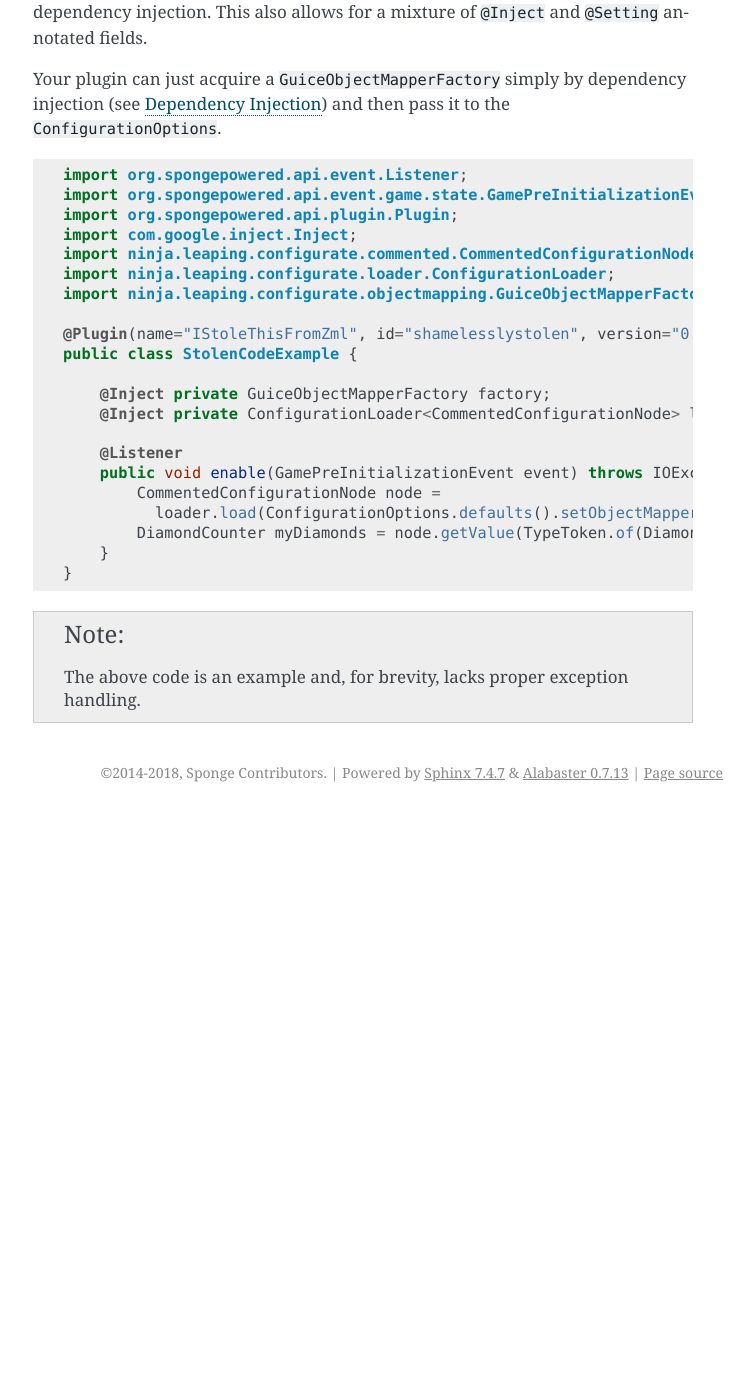
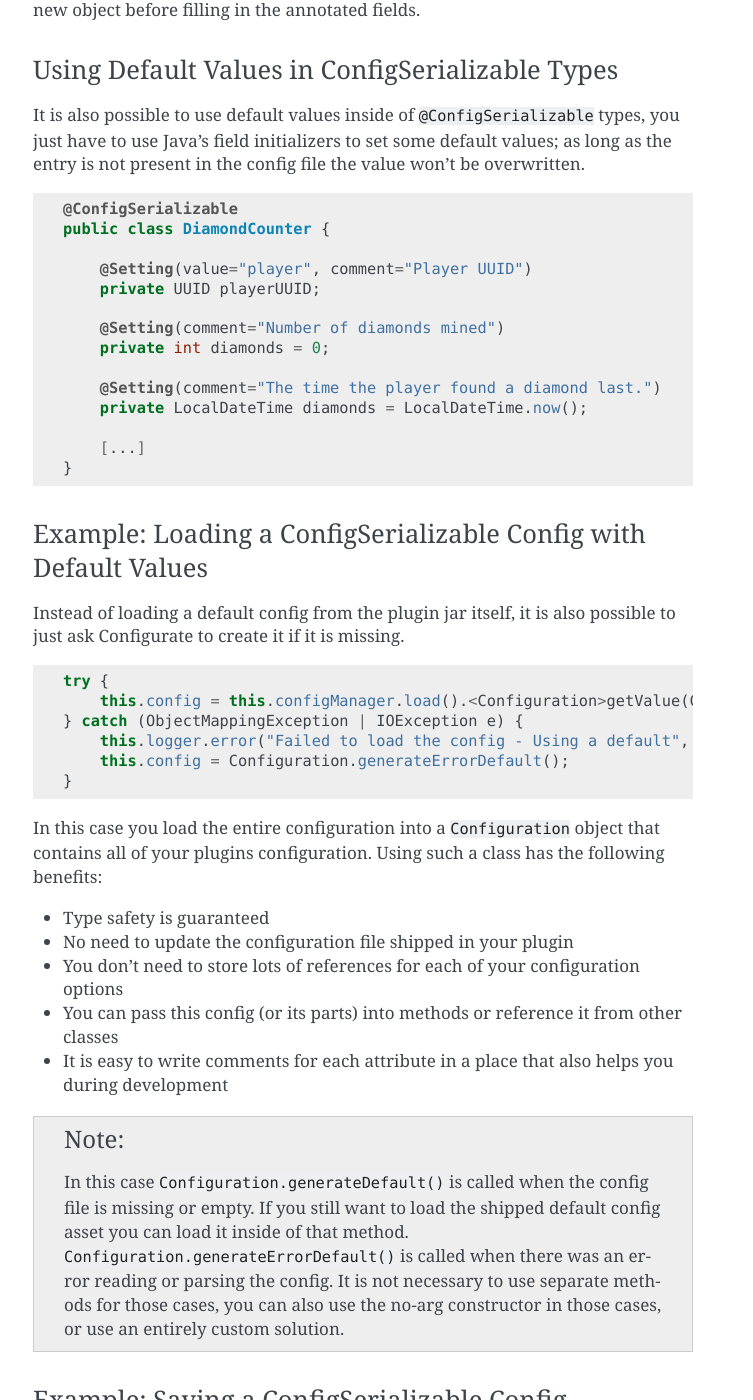
Before and after one commit to SpongePowered/SpongeDocs, a Sphinx documentation site: the page built from source/plugin/configuration/serialization.rst, in a window 1280 px wide and 1400 px high, scrolled down 3466 px. Shown: the whole window, without its empty margins (387-1140 px from the left). Built offline with Sphinx 7.4.7, drawn with Linux system fonts in a browser that asks for light colours; pages that are not in the unit, such as notebooks, are missing from menus; cross-references to code outside the pages are shown as plain code; before the commit the page ends 4278 px from its top, so only the background shows below that; some of the changed text lies outside the part shown.

Commit message:
Expand the documentation on ConfigSerializable types

```diff
--- a/source/plugin/configuration/loaders.rst
+++ b/source/plugin/configuration/loaders.rst
@@ -129,7 +129,7 @@ it will be created. If it does exist, all contents will be overwritten.
 
 Again, errors will be propagated as an ``IOException`` and must be handled.
 
-Example: Loading a default config from the plugin jar file
+Example: Loading a Default Config from the Plugin Jar File
 ~~~~~~~~~~~~~~~~~~~~~~~~~~~~~~~~~~~~~~~~~~~~~~~~~~~~~~~~~~
 
 .. code-block:: java
@@ -155,3 +155,6 @@ must not lie in the jar file root, but instead in the directory ``assets/myplugi
     If the config file cannot be found inside your plugin jar, then you will get a ``NoSuchElementException`` from the
     ``Optional<Asset>.get()`` method. Please make sure that you configure your :doc:`build system </plugin/buildsystem>`
     to include it in the jar.
+
+If you have an extra configuration class you can use a much easier approach, that also works if the only a part of your
+config is missing. See also the examples on the :doc:`serialization` page.
--- a/source/plugin/configuration/serialization.rst
+++ b/source/plugin/configuration/serialization.rst
@@ -52,7 +53,7 @@ Imagine a data structure tracking how many diamonds a player has mined. It might
 
 Also assume some methods to access those fields, a nice constructor setting both of those etc.
 
-Creating a custom TypeSerializer
+Creating a Custom TypeSerializer
 ================================
 
 A very straightforward way of writing and loading such a data structure is providing a custom :javadoc:`TypeSerializer`.
@@ -116,6 +117,12 @@ when loading your config.
     ever register them locally in order to avoid conflicts with other plugins or Sponge, caused by a ``TypeSerializer``
     being overwritten.
 
+.. tip::
+
+    If you need the ``TypeToken.of(DiamondCounter.class)`` in multiple places, then you should consider creating a
+    constant for it. You can do it in a similar fashion as Sponge does in the :javadoc:`TypeTokens` class, or just
+    define the constant inside of your data or serializer class.
+
 Using ObjectMappers
 ===================
 
@@ -157,6 +164,75 @@ The ``@ConfigSerializable`` annotation eliminates the need for any registration
 just generate an :javadoc:`ObjectMapper` for the class. The only limitation is that Configurate needs an empty
 constructor to instantiate a new object before filling in the annotated fields.
 
+Using Default Values in ConfigSerializable Types
+~~~~~~~~~~~~~~~~~~~~~~~~~~~~~~~~~~~~~~~~~~~~~~~~
+
+It is also possible to use default values inside of ``@ConfigSerializable`` types, you just have to use Java's field
+initializers to set some default values; as long as the entry is not present in the config file the value won't be
+overwritten.
+
+.. code-block:: java
+
+    @ConfigSerializable
+    public class DiamondCounter {
+
+        @Setting(value="player", comment="Player UUID")
+        private UUID playerUUID;
+
+        @Setting(comment="Number of diamonds mined")
+        private int diamonds = 0;
+
+        @Setting(comment="The time the player found a diamond last.")
+        private LocalDateTime diamonds = LocalDateTime.now();
+
+        [...]
+    }
+
+Example: Loading a ConfigSerializable Config with Default Values
+~~~~~~~~~~~~~~~~~~~~~~~~~~~~~~~~~~~~~~~~~~~~~~~~~~~~~~~~~~~~~~~~
+
+Instead of loading a default config from the plugin jar itself, it is also possible to just ask Configurate to create
+it if it is missing.
+
+.. code-block:: java
+
+    try {
+        this.config = this.configManager.load().<Configuration>getValue(Configuration.TYPE, Configuration::generateDefault);
+    } catch (ObjectMappingException | IOException e) {
+        this.logger.error("Failed to load the config - Using a default", e);
+        this.config = Configuration.generateErrorDefault();
+    }
+
+In this case you load the entire configuration into a ``Configuration`` object that contains all of your plugins
+configuration. Using such a class has the following benefits:
+
+* Type safety is guaranteed
+* No need to update the configuration file shipped in your plugin
+* You don't need to store lots of references for each of your configuration options
+* You can pass this config (or its parts) into methods or reference it from other classes
+* It is easy to write comments for each attribute in a place that also helps you during development
+
+.. note::
+
+    In this case ``Configuration.generateDefault()`` is called when the config file is missing or empty.
+    If you still want to load the shipped default config asset you can load it inside of that method.
+    ``Configuration.generateErrorDefault()`` is called when there was an error reading or parsing the config.
+    It is not necessary to use separate methods for those cases, you can also use the no-arg constructor in those cases,
+    or use an entirely custom solution.
+
+Example: Saving a ConfigSerializable Config
+~~~~~~~~~~~~~~~~~~~~~~~~~~~~~~~~~~~~~~~~~~~
+
+Saving a ``@ConfigSerializable`` config is also very simple as shown by the following example:
+
+.. code-block:: java
+
+    try {
+        this.configManager.save(this.configManager.createEmptyNode().setValue(Configuration.TYPE, this.config));
+    } catch (IOException | ObjectMappingException e) {
+        this.logger.error("Failed to save the config", e);
+    }
+
 Providing a custom ObjectMapperFactory
 ======================================
 
```
Also changed, not shown: other parts of source/plugin/configuration/serialization.rst (+1 -0 lines).
